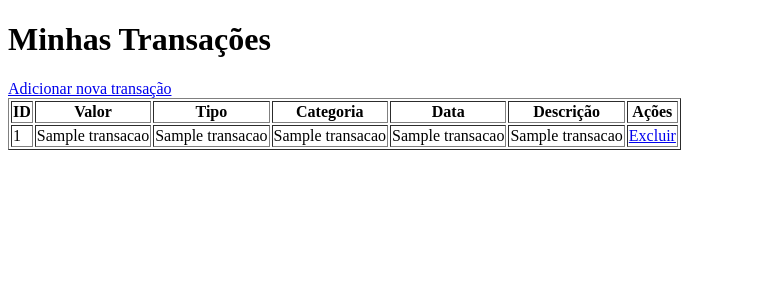
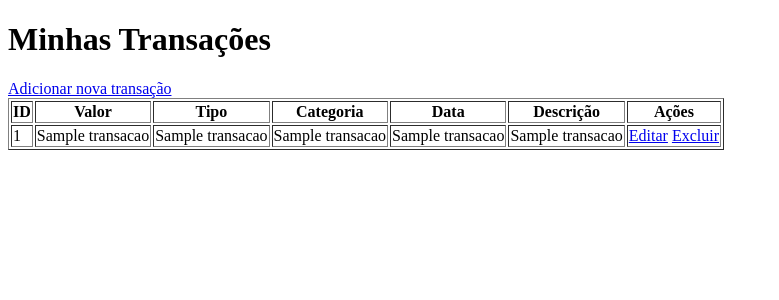
Before and after one commit to gustamoraiss/finance-tracker, a Flask app: template templates/listar.html in a window 1280 px wide. Shown: the top 300 px of the page, without its empty margins (0-779 px from the left). Run offline with Flask 3, Linux system fonts and the light colour scheme; the template is opened without the code that fills it: most values are stand-ins (such as "Sample title", 1, 10 or a date in 2020).

Commit message:
adiciona ancora para /editar ao listar.html

```diff
--- a/templates/listar.html
+++ b/templates/listar.html
@@ -32,6 +32,7 @@
                 <td>{{ transacao[4] }}</td>
                 <td>{{ transacao[5] }}</td>
                 <td>
+                    <a href="/editar/{{ transacao[0] }}">Editar</a>
                     <a href="/excluir/{{ transacao[0] }}">Excluir</a>
                 </td>
             </tr>
```
